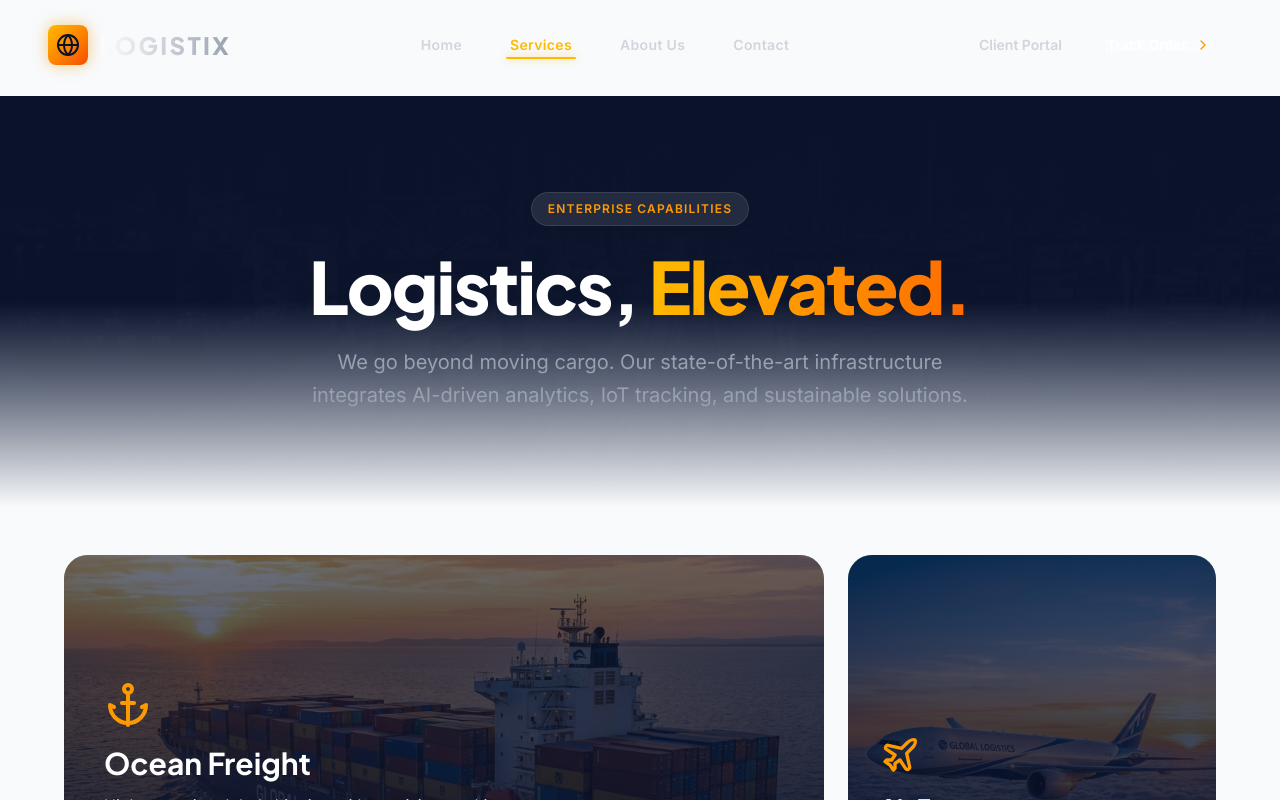
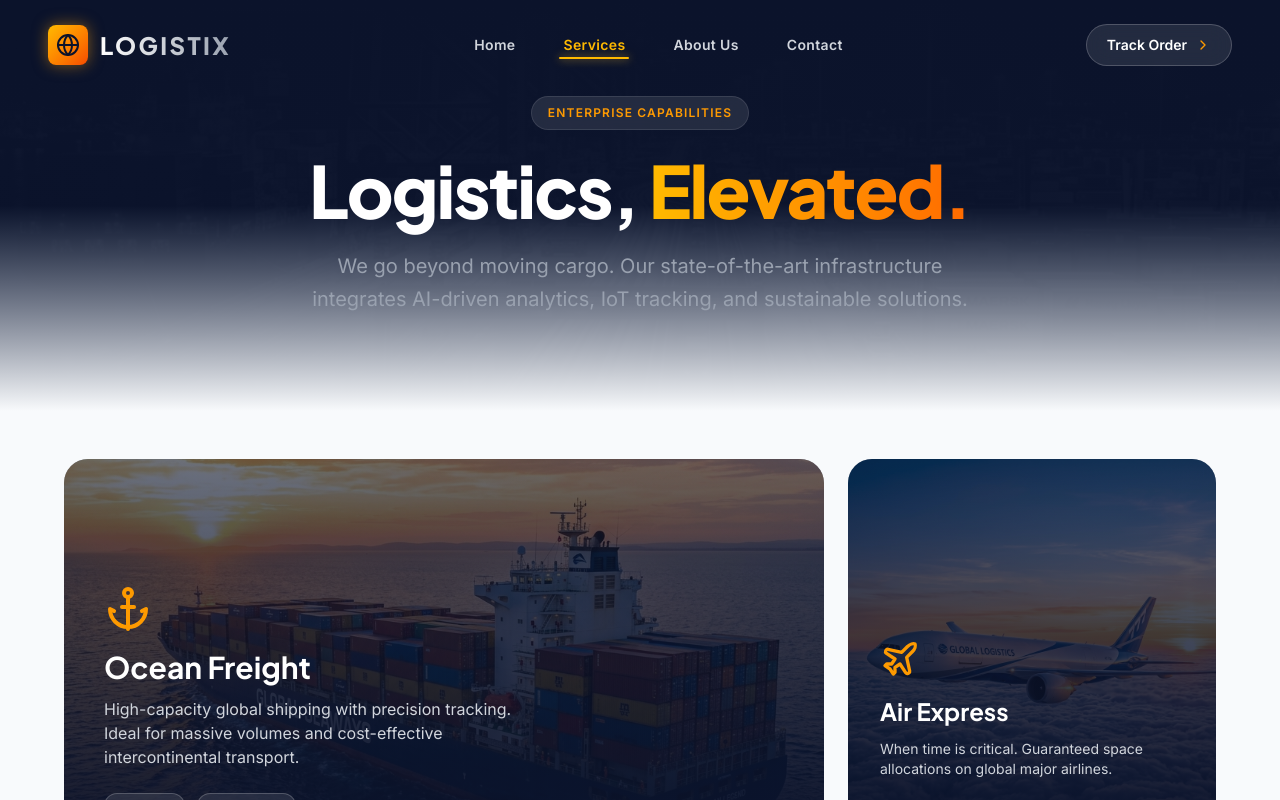
Before and after one commit to masterlearn22/Logistix, a React (Vite) app: page /services in a window 1280 px wide. Shown: the top 800 px of the page. Built offline with nearby package versions, Linux system fonts and the light colour scheme.

Commit message:
fix: Remove top padding from pages to fix transparent navbar visibility against light background and remove Client Portal link

```diff
--- a/src/components/Layout/Navbar.tsx
+++ b/src/components/Layout/Navbar.tsx
@@ -70,9 +70,6 @@ export const Navbar: React.FC = () => {
 
         {/* Right Actions */}
         <div className="hidden md:flex items-center space-x-6">
-          <Link to="/contact" className="text-sm font-bold text-gray-300 hover:text-white transition-colors">
-            Client Portal
-          </Link>
           <button className="flex items-center space-x-2 bg-white/10 hover:bg-white/20 border border-white/20 backdrop-blur-md text-white px-5 py-2.5 rounded-full text-sm font-bold transition-all">
             <span>Track Order</span>
             <ChevronRight className="w-4 h-4 text-amber-500" />
@@ -111,9 +108,6 @@ export const Navbar: React.FC = () => {
                 </Link>
               ))}
               <div className="pt-6 border-t border-white/10 flex flex-col space-y-4">
-                <Link to="/contact" className="text-lg font-bold text-gray-300 hover:text-white">
-                  Client Portal
-                </Link>
                 <button className="flex justify-center items-center space-x-2 bg-gradient-to-r from-amber-400 to-orange-500 text-brand-dark px-6 py-3 rounded-xl text-lg font-bold w-full shadow-[0_0_15px_rgba(245,158,11,0.4)]">
                   <span>Track Order</span>
                   <ChevronRight className="w-5 h-5" />
--- a/src/pages/AboutUs.tsx
+++ b/src/pages/AboutUs.tsx
@@ -61,7 +61,7 @@ export const AboutUs: React.FC = () => {
   };
 
   return (
-    <div className="pt-24 min-h-screen bg-brand-surface selection:bg-amber-500 selection:text-brand-dark overflow-hidden">
+    <div className="min-h-screen bg-brand-surface selection:bg-amber-500 selection:text-brand-dark overflow-hidden">
 
       {/* Hero Storytelling Section */}
       <section className="bg-brand-dark text-white py-24 px-6 relative">
--- a/src/pages/Contact.tsx
+++ b/src/pages/Contact.tsx
@@ -81,7 +81,7 @@ export const Contact: React.FC = () => {
   };
 
   return (
-    <div className="pt-24 min-h-screen bg-brand-surface selection:bg-amber-500 selection:text-brand-dark">
+    <div className="min-h-screen bg-brand-surface selection:bg-amber-500 selection:text-brand-dark">
 
       {/* Hero Section */}
       <section className="bg-brand-dark text-white py-24 px-6 relative overflow-hidden">
--- a/src/pages/Services.tsx
+++ b/src/pages/Services.tsx
@@ -35,7 +35,7 @@ export const Services: React.FC = () => {
   };
 
   return (
-    <div className="pt-24 min-h-screen bg-brand-surface selection:bg-amber-500 selection:text-brand-dark">
+    <div className="min-h-screen bg-brand-surface selection:bg-amber-500 selection:text-brand-dark">
 
       {/* Hero Header */}
       <section className="bg-brand-dark text-white py-24 px-6 relative overflow-hidden">
```
